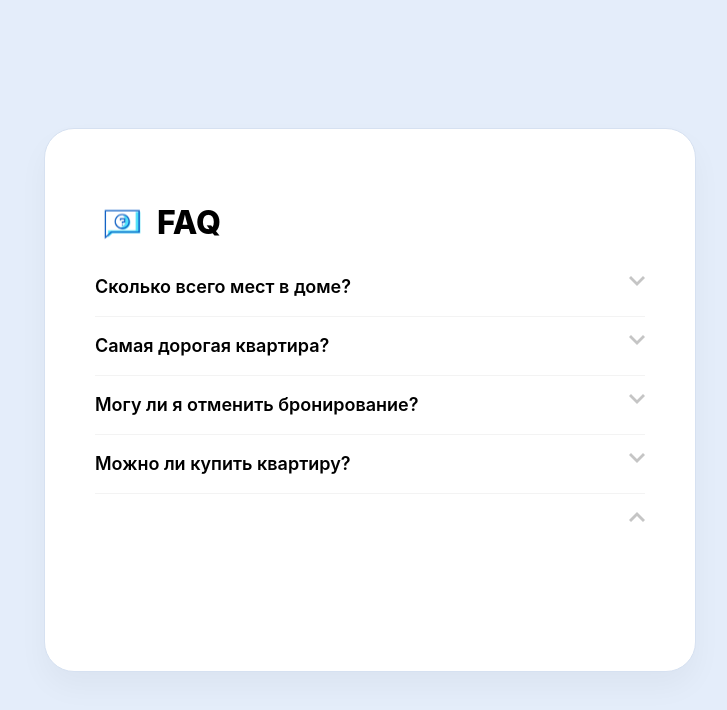
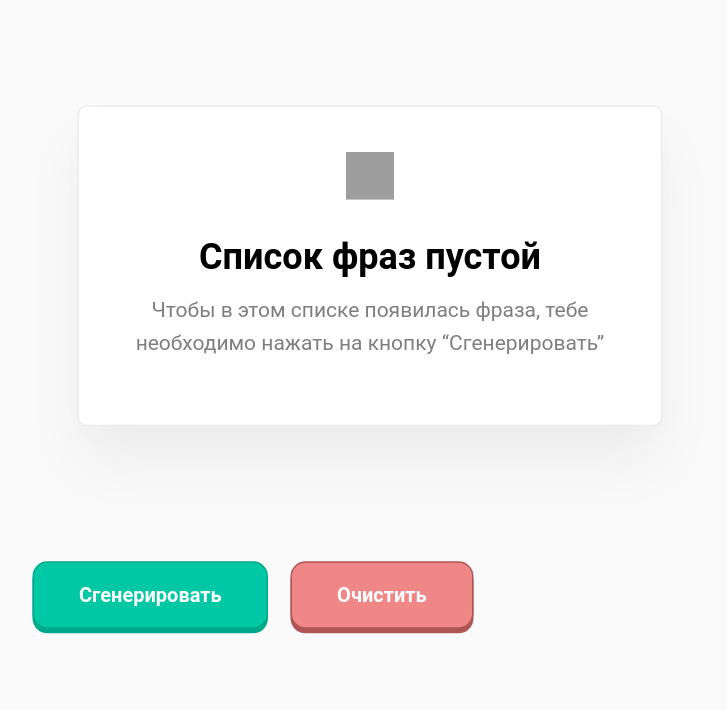
Before and after one commit to magickdaad/home-work-1, a React (Create React App) app: page / in a window 1280 px wide. Shown: the top 710 px of the page, without its empty margins (270-997 px from the left). Built offline with nearby package versions, Linux system fonts and the light colour scheme; grey boxes are pictures that could not be loaded.

Commit message:
Дз к уроку 2.8

```diff
--- a/src/index.css
+++ b/src/index.css
@@ -1,147 +1,77 @@
-body {
-  margin: 0;
-  font-family: -apple-system, BlinkMacSystemFont, 'Segoe UI', 'Roboto', 'Oxygen', 'Ubuntu',
-    'Cantarell', 'Fira Sans', 'Droid Sans', 'Helvetica Neue', sans-serif;
-  -webkit-font-smoothing: antialiased;
-  -moz-osx-font-smoothing: grayscale;
-  background-color: #e4edfa;
+/*----Tutorial-5----*/
+
+* {
+  font-family: "Roboto";
 }
 
-code {
-  font-family: source-code-pro, Menlo, Monaco, Consolas, 'Courier New', monospace;
+body {
+  background-color: #FAFAFA;
 }
 
-/* .profile-list {
-  display: flex;
-  justify-content: center;
-  align-items: center;
-  width: 100%;
-  height: 100vh;
+.wrapper {
+  width: 450px;
+  margin: 50px auto;
+  transform: scale(1.5) translateY(70px);
 }
 
-.profile {
-  padding: 25px 20px;
-  border: 10px solid #e1e1e1;
-  border-radius: 40px;
-  width: fit-content;
-  margin: 0 auto;
-} */
-
-.form {
-  display: flex;
-  flex-direction: column;
-  margin: 10px 0 0 15px;
+.list {
+  max-height: 400px;
+  overflow: auto;
+  padding: 30px;
+  margin-bottom: 30px;
 }
 
-.form__input,.form__btn{
-  width: fit-content;
-  font-size: 16px;
-  line-height: 20px;
-  padding: 10px;
+.btn {
+  height: 45px;
+  padding: 0 30px;
+  border: 0;
+  border-radius: 10px;
+  margin-right: 15px;
+  font-weight: 600;
+  cursor: pointer;
+  transition: all 0.15s ease;
+}
+.btn:active {
+  transform: translateY(2px);
+  box-shadow: none;
+}
+.btn_generate {
+  background-color: #00C8A4;
+  color: #fff;
+  box-shadow: 0 3px 0 #00A98B;
+  border: 1px solid #00A98B;
+}
+.btn_clear {
+  background-color: #F08787;
+  box-shadow: 0 3px 0 #B05555;
+  border: 1px solid #B05555;
+  color: #fff;
 }
 
-.form__input{
-  margin-bottom: 15px;
+.block {
+  padding: 15px 30px;
+  background: #FFFFFF;
+  border: 1px solid #EBEBEB;
+  box-sizing: border-box;
+  box-shadow: 0px 9px 24px rgba(0, 0, 0, 0.01), 0px 25px 40px rgba(0, 0, 0, 0.05);
+  border-radius: 6px;
+  margin-bottom: 30px;
+}
+.block h3 {
+  font-size: 18px;
 }
 
-
-/*=========================================================*/
-
-#root {
-  display: flex;
-  justify-content: center;
-  align-items: center;
-  height: 100vh;
+.empty-block {
+  text-align: center;
+  padding: 30px;
 }
-
-.app-container {
-  max-width: 550px;
-  padding: 53px 50px;
-  background: #ffffff;
-  border: 1px solid #d6e1f1;
-  box-shadow: 0px 15px 30px rgba(0, 0, 0, 0.04);
-  border-radius: 30px;
+.empty-block h2 {
+  font-size: 24px;
+  margin-bottom: 0;
 }
-
-.app-title {
-  padding-left: 62px;
-  margin-bottom: 34px;
-  font-weight: 800;
-  font-size: 32px;
-  line-height: 39px;
-  background-image: url('./img/title-bg.svg');
-  background-repeat: no-repeat;
-  background-size: 54px;
-  background-position: left center;
-}
-
-/* Acordeon styles */
-.tab {
-  position: relative;
-  margin-bottom: 18px;
-  padding-bottom: 18px;
-  width: 100%;
-  overflow: hidden;
-  border-bottom: 1px solid #f3f3f3;
-}
-
-.tab:last-child {
-  border-bottom: 0;
-}
-
-.tab input {
-  position: absolute;
-  opacity: 0;
-  z-index: -1;
-}
-.tab label {
-  position: relative;
-  display: block;
-  background: #fff;
-  cursor: pointer;
-  font-weight: 600;
-  font-size: 18px;
+.empty-block p {
+  margin-top: 10px;
+  font-size: 14px;
+  opacity: 0.5;
   line-height: 22px;
 }
-.blue label {
-  background: #2980b9;
-}
-.tab-content {
-  max-height: 0;
-  overflow: hidden;
-  -webkit-transition: max-height 0.35s;
-  -o-transition: max-height 0.35s;
-  transition: max-height 0.35s;
-}
-.tab-content p {
-  color: #6d6d6d;
-  padding: 14px 0 24px;
-  line-height: 22px;
-}
-/* :active */
-.tab.active .tab-content {
-  max-height: 100vh;
-}
-/* Icon */
-.tab label::after {
-  position: absolute;
-  content: '';
-  width: 16px;
-  height: 10px;
-  background-image: url('./img/arrow-tab.svg');
-  background-repeat: no-repeat;
-  background-position: center;
-  background-size: 16px;
-  right: 0;
-  top: 0px;
-  display: block;
-  line-height: 3;
-  text-align: center;
-  -webkit-transition: all 0.35s;
-  -o-transition: all 0.35s;
-  transition: all 0.35s;
-}
-
-.tab.active label::after {
-  transform: rotate(180deg);
-}
--- a/src/index.js
+++ b/src/index.js
@@ -1,7 +1,7 @@
 import React from 'react';
 import ReactDOM from 'react-dom';
 import './index.css';
-import App from './tutorial-3/App';
+import App from './tutorial-5/App';
 
 ReactDOM.render(
   <React.StrictMode>
--- /dev/null
+++ b/src/tutorial-5/App.js
@@ -0,0 +1,82 @@
+import React from 'react';
+import EmptyBlock from './components/EmptyBlock';
+import Phrase from './components/Phrase';
+
+const App = () => {
+  const adjectivesArr = [
+    'абсолютный',
+    'адский',
+    'азартный',
+    'активный',
+    'ангельский',
+    'астрономический',
+    'баснословный',
+    'безбожный',
+    'безбрежный',
+    'безвозвратный',
+    'безграничный',
+    'бездонный',
+    'бездушный',
+    'безжалостный',
+    'замечательно',
+    'замечательный',
+    'записной',
+    'запредельный',
+    'заядлый',
+    'звериный',
+    'зверский',
+    'зеленый',
+    'злой',
+    'злостный',
+    'значительный',
+    'неоспоримый',
+    'неотразимый',
+    'неоценимый',
+    'непередаваемый',
+  ];
+
+  const nounsArr = [
+    'лгун',
+    'день',
+    'конь',
+    'олень',
+    'человек',
+    'программист',
+    'ребёнок',
+    'конец',
+    'город',
+    'дурак',
+  ];
+
+  const [arrPhrases, setArrPhrases] = React.useState([]);
+
+  const clickOnGenerate = () => {
+    const randAdjective = Math.floor(Math.random() * adjectivesArr.length);
+    const randNoun = Math.floor(Math.random() * nounsArr.length);
+    setArrPhrases([`${adjectivesArr[randAdjective]} ${nounsArr[randNoun]}`, ...arrPhrases]);
+  };
+
+  const clickOnClear = () => {
+    setArrPhrases([]);
+  };
+
+  return (
+    <div className="wrapper">
+      <div className="list">
+        {arrPhrases.length === 0 ? (
+          <EmptyBlock />
+        ) : (
+          arrPhrases.map((elem, index) => <Phrase key={index} text={elem} />)
+        )}
+      </div>
+      <button onClick={clickOnGenerate} className="btn btn_generate">
+        Сгенерировать
+      </button>
+      <button onClick={clickOnClear} className="btn btn_clear">
+        Очистить
+      </button>
+    </div>
+  );
+};
+
+export default App;
--- /dev/null
+++ b/src/tutorial-5/components/EmptyBlock.jsx
@@ -0,0 +1,18 @@
+import React from 'react';
+
+const EmptyBlock = () => {
+  return (
+    <div className="block empty-block">
+      <img
+        src="https://res.cloudinary.com/dfnhxiq6j/image/upload/v1640354646/ghost_lztiyl.png"
+        width="32px"
+        height="32px"
+        alt="Ghost"
+      />
+      <h2>Список фраз пустой</h2>
+      <p>Чтобы в этом списке появилась фраза, тебе необходимо нажать на кнопку “Сгенерировать”</p>
+    </div>
+  );
+};
+
+export default EmptyBlock;
--- /dev/null
+++ b/src/tutorial-5/components/Phrase.jsx
@@ -0,0 +1,11 @@
+import React from 'react';
+
+const Phrase = ({ text }) => {
+  return (
+    <div className="block">
+      <h3>{text}</h3>
+    </div>
+  );
+};
+
+export default Phrase;
```
Also changed, not shown: 1 other file (tests, documents, lock files or other folders).
